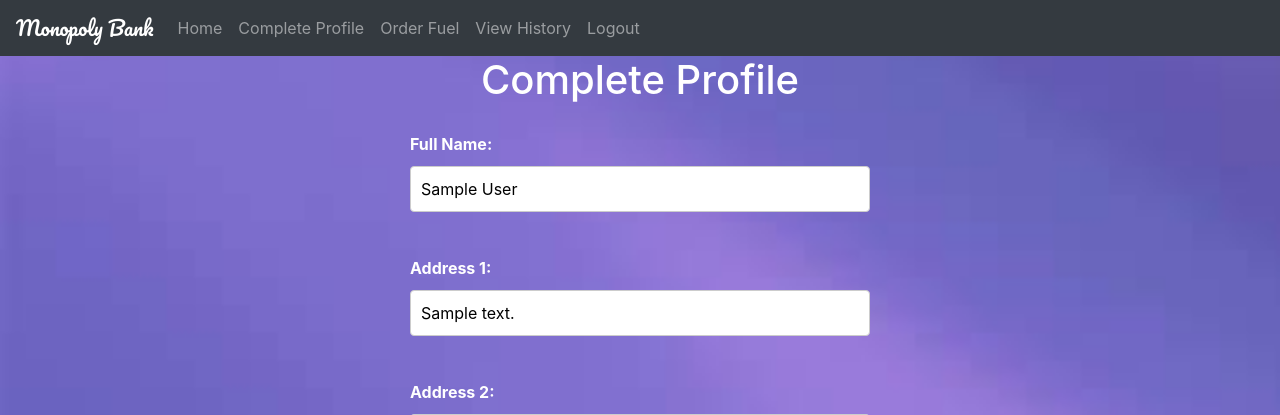
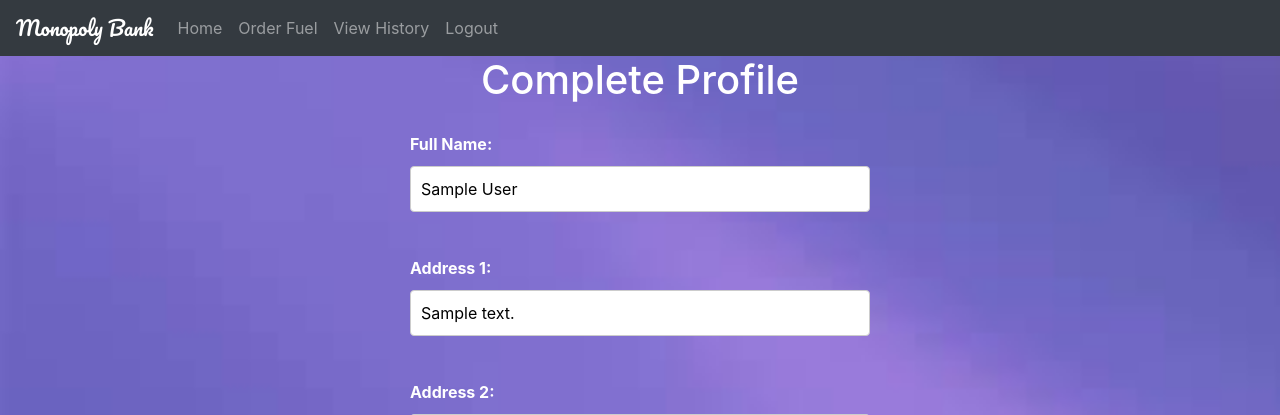
Before and after one commit to robertmonopoly/FuelCostCalculator, a Flask app: page /complete_profile in a window 1280 px wide. Shown: the top 415 px of the page. Run offline with Flask 3, Linux system fonts and the light colour scheme; a user stored in the database is signed in; tables that the repository leaves empty hold one stand-in row (values such as "Sample post"); some libraries are stand-ins or nearby versions.

Commit message:
edited complete profile link in navbar

```diff
--- a/flask/website/models.py
+++ b/flask/website/models.py
@@ -23,6 +23,7 @@ class ProfileData(db.Model, UserMixin):
     state = db.Column(db.String(2))
     in_state_status = db.Column(db.Boolean)
     zip_code = db.Column(db.String(9))
+    profile_completed = db.Column(db.Boolean, default=False)
 
 class FuelOrderFormData(db.Model, UserMixin):
     id = db.Column(db.Integer, primary_key=True)
--- a/flask/website/templates/base.html
+++ b/flask/website/templates/base.html
@@ -87,29 +87,20 @@
       </button>
       <div class="collapse navbar-collapse" id="navbar">
         <div class="navbar-nav">
-          <span class="navbar-brand curly-font">Monopoly Bank</span> {% if
-          user.is_authenticated %}
-          <a class="nav-item nav-link" id="home" href="/">Home</a>
-          <a
-            class="nav-item nav-link"
-            id="complete_profile"
-            href="/complete_profile"
-            >Complete Profile</a
-          >
-          <a
-            class="nav-item nav-link"
-            id="fuel_price_form"
-            href="/fuel_price_form"
-            >Order Fuel</a
-          >
-          <a class="nav-item nav-link" id="view_history" href="/view_history"
-            >View History</a
-          >
-          <a class="nav-item nav-link" id="logout" href="/logout">Logout</a> {%
-          else %}
-          <a class="nav-item nav-link" id="login" href="/login">Login</a>
-          <a class="nav-item nav-link" id="signUp" href="/sign-up">Sign Up</a>
+          <span class="navbar-brand curly-font">Monopoly Bank</span>
+          {% if user.is_authenticated %}
+              <a class="nav-item nav-link" id="home" href="/">Home</a>
+              {% if not profile or not profile.profile_completed %}
+                  <a class="nav-item nav-link" id="complete_profile" href="/complete_profile">Complete Profile</a>
+              {% endif %}
+              <a class="nav-item nav-link" id="fuel_price_form" href="/fuel_price_form">Order Fuel</a>
+              <a class="nav-item nav-link" id="view_history" href="/view_history">View History</a>
+              <a class="nav-item nav-link" id="logout" href="/logout">Logout</a>
+          {% else %}
+              <a class="nav-item nav-link" id="login" href="/login">Login</a>
+              <a class="nav-item nav-link" id="signUp" href="/sign-up">Sign Up</a>
           {% endif %}
+
         </div>
       </div>
     </nav>
--- a/flask/website/views.py
+++ b/flask/website/views.py
@@ -40,6 +40,8 @@ def delete_note():
 @views.route('/complete_profile', methods=['GET', 'POST'])
 @login_required
 def complete_profile():
+    profile = ProfileData.query.filter_by(id=current_user.id).first()
+
     if request.method == 'POST':
         full_name = request.form['full_name']
         address_1 = request.form['address_1']
@@ -48,26 +50,28 @@ def complete_profile():
         state = request.form['state']
         zip_code = request.form['zip_code']
 
-        # TODO: these fields should be validated server-side
+        # TODO: Add server-side validation for the form fields
 
         in_state_status = (state == "TX")
 
-        profile_data = ProfileData.query.filter_by(id=current_user.id).first()
-        if profile_data is None:
-            profile_data = ProfileData(id=current_user.id)
-            db.session.add(profile_data)
-        profile_data.full_name=full_name
-        profile_data.address_1=address_1
-        profile_data.address_2=address_2
-        profile_data.city=city
-        profile_data.state=state
-        profile_data.in_state_status=in_state_status
-        profile_data.zip_code=zip_code
+        if profile is None:
+            profile = ProfileData(id=current_user.id)
+            db.session.add(profile)
+
+        profile.full_name = full_name
+        profile.address_1 = address_1
+        profile.address_2 = address_2
+        profile.city = city
+        profile.state = state
+        profile.in_state_status = in_state_status
+        profile.zip_code = zip_code
+        profile.profile_completed = True  # Set profile_completed to True
+
         db.session.commit()
         flash("Profile completed successfully!")
 
-        return redirect(url_for('views.complete_profile', user=current_user))
-    profile = ProfileData.query.filter_by(id=current_user.id).first()
+        return redirect(url_for('views.complete_profile'))
+
     return render_template("complete_profile.html", user=current_user, profile=profile)
 
 @views.route('/view_history', methods=['GET'])
```
